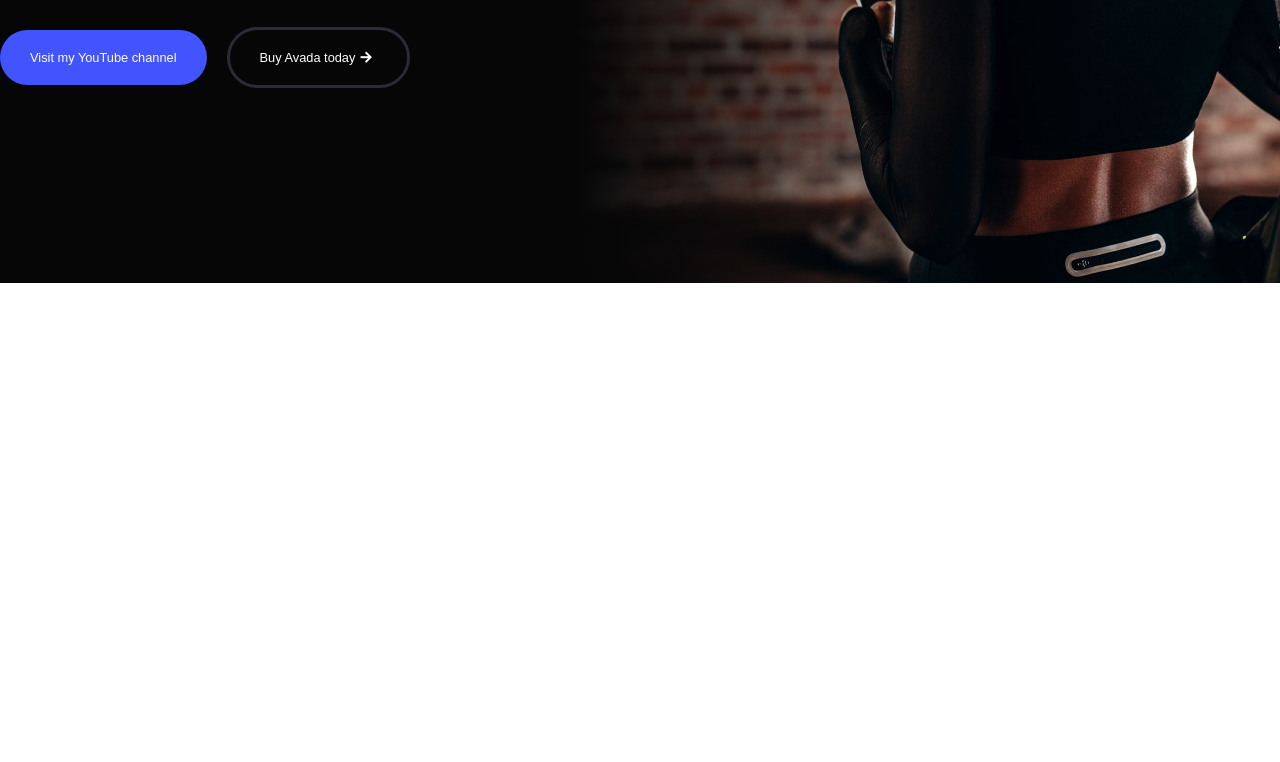
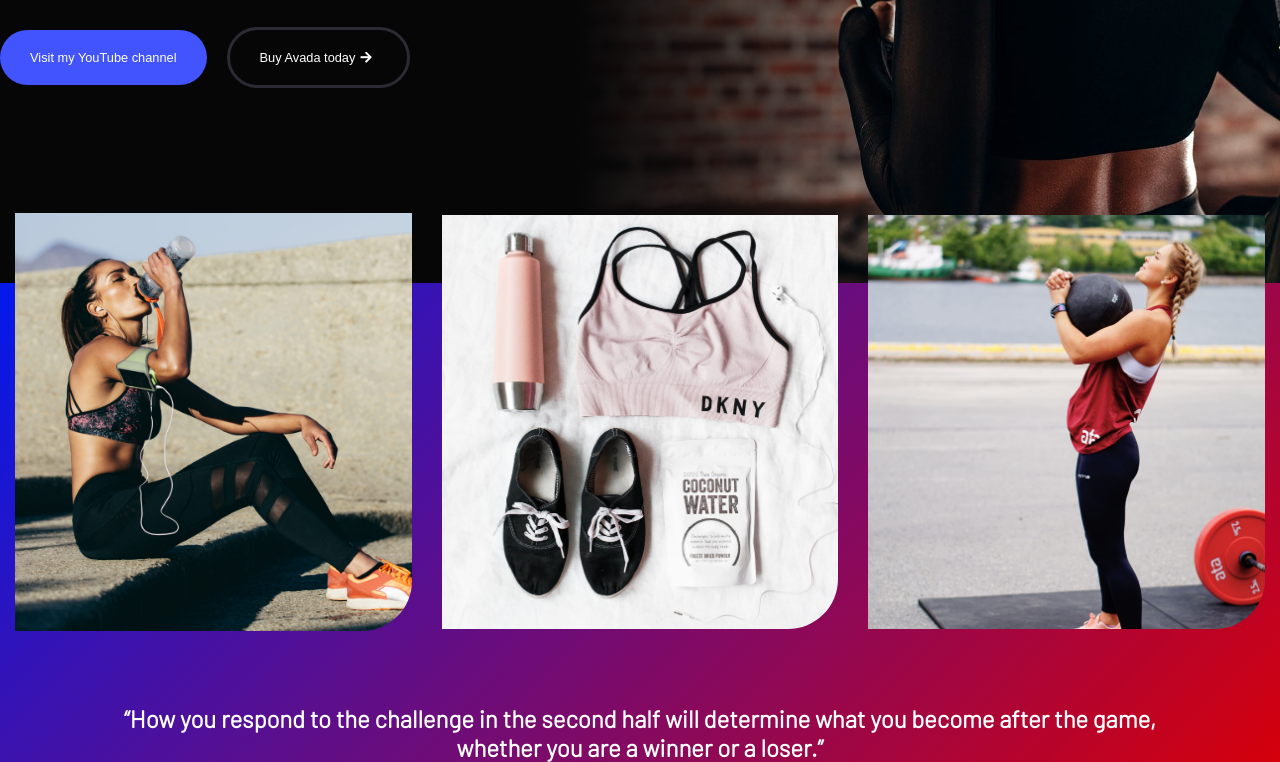
Before and after one commit to roy-naim/proj-html-vuejs, a website: page index.html in a window 1280 px wide. Shown: the part 477-1239 px from the top of the page. Before the commit the page ends 800 px from the top, so only its background shows below. Drawn offline with nearby package versions, Linux system fonts and the light colour scheme.

Commit message:
main - section 1 updated

```diff
--- a/assets/js/main.js
+++ b/assets/js/main.js
@@ -7,6 +7,7 @@
   \************************/
 /***/ (() => {
 
+Vue.config.devtools = true;
 var app = new Vue({
   el: '#root',
   data: {
--- a/index.html
+++ b/index.html
@@ -56,9 +56,23 @@
     <main>
       <!-- SECTION 1 -->
       <section class="section-1">
-        <!-- <div class="card" v-for="square in squares">
+        <div class="container">
+          <div class="card flex">
+            <div class="box-sect1">
+              <img src="./assets/img/box1-2x.jpg" alt="box1">
+            </div>
+            <div class="box-sect1">
+              <img src="./assets/img/box2-2x.jpg" alt="box2">
+            </div>
+            <div class="box-sect1">
+              <img src="./assets/img/box3-2x.jpg" alt="box3">
+            </div>
+          </div>
 
-        </div> -->
+          <div class="citation text-center">
+            <h1>“How you respond to the challenge in the second half will determine what you become after the game, whether you are a winner or a loser.”</h1>
+          </div>
+        </div>
 
       </section>
 
--- a/src/partials/_common.scss
+++ b/src/partials/_common.scss
@@ -29,6 +29,10 @@ i {
 
 .text-uppercase {
   text-transform: uppercase;
+}
+
+.text-center {
+  text-align: center;
 }
 
 .btn {
--- a/src/partials/_main.scss
+++ b/src/partials/_main.scss
@@ -1,3 +1,22 @@
 .section-1 {
   background-image: linear-gradient(135deg, #0219eb, #d5000b);
+
+
+  .card {
+    position: relative;
+    top: -70px;
+    & .box-sect1 {
+      width: calc(100% / 3 - 15px);
+      margin: 0 15px;
+      img {
+        width: 100%;
+        height: 100%;
+        border-radius: 0 0 50px 0;
+      }
+    }
+  }
+  .citation {
+    margin: 0 100px;
+    color: white;
+  }
 }
```
Also changed, not shown: src/js/main.js (+5 -3 lines), assets/css/master.css.
